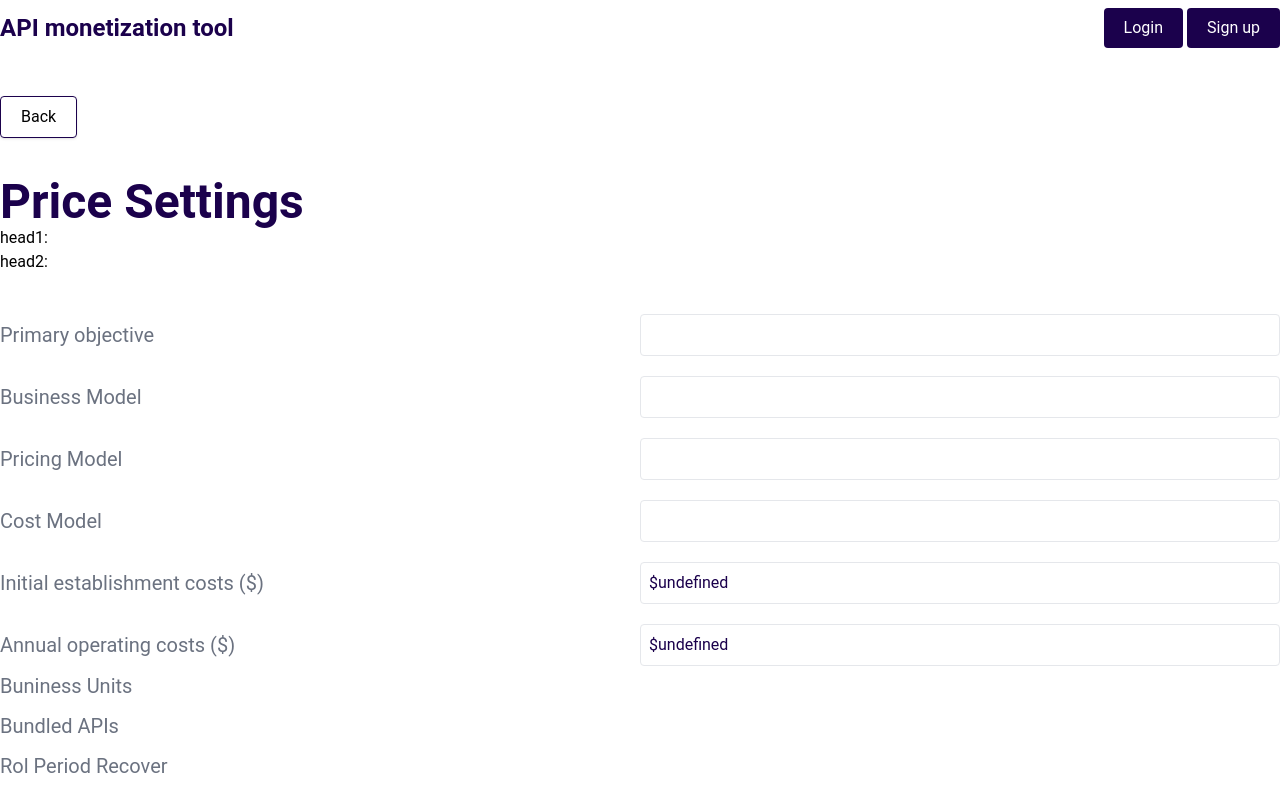
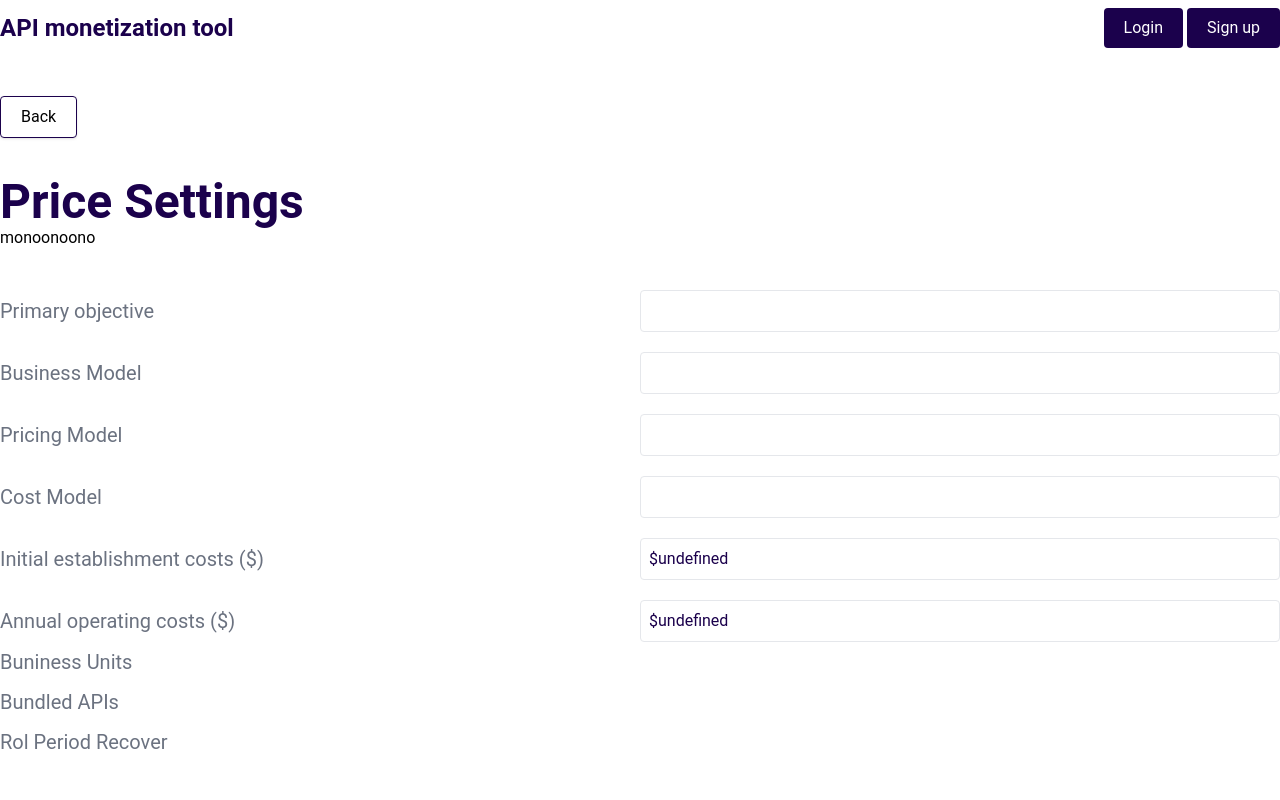
Before and after one commit to platformable/pricingtool, a Next.js app: page /price-settings in a window 1280 px wide. Shown: the top 800 px of the page. Built offline with nearby package versions, Linux system fonts and the light colour scheme.

Commit message:
remove console logs

```diff
--- a/pages/price-settings.js
+++ b/pages/price-settings.js
@@ -48,7 +48,7 @@ export default function PriceSettings() {
 
   const calculateHead = () => {
     const result1 =
-      apiCostModel.cost / businessUnits / bundledApis / rolPeriodRecover;
+    apiCostModel.cost / businessUnits / bundledApis / rolPeriodRecover;
     const result2 = apiCostModel.costYear / businessUnits / bundledApis;
     const result3 = (result1 + result2) * revenueHead;
     const result = result3 / 100;
@@ -76,7 +76,7 @@ export default function PriceSettings() {
 
         pricingModel.title==="Minimum number of transactions required per year" ||
         pricingModel.title==="Minimum number of clicks required per year"){
-        console.log("primea ocion")
+
         result=headRevenue/parseInt(head.head1)
         return result.toLocaleString(undefined,{maximumFractionDigits:2})
     }
@@ -92,7 +92,7 @@ export default function PriceSettings() {
 
     if(
         pricingModel.title==="Minimum number of API consumers required per year"){
-            console.log("3ra ocion")
+
         const result1=headRevenue
 
         const result2=head.head1*head.head2
@@ -109,7 +109,7 @@ export default function PriceSettings() {
     if(
         pricingModel.title===`Minimum number of transactions requiered per year` ||
         pricingModel.title===`Minimum number of clicks required per year`){
-            console.log(1)
+
         result=tailRevenue/tail.tail1
         return result.toLocaleString(undefined, {minimumFractionDigits: 2, maximumFractionDigits: 2})
     }
@@ -163,7 +163,7 @@ export default function PriceSettings() {
 
   return (
     <>
-    {console.log(head.finalHead)}
+
       <Head>
         <title>API monetization tool</title>
         <link rel="icon" href="/favicon.ico" />
@@ -181,8 +181,8 @@ export default function PriceSettings() {
             <h3 className="font-bold text-5xl text-main-color">
               Price Settings
             </h3>
-            <p>head1:{head.head1}</p>
-            <p>head2:{head.head2}</p>
+            <h3>monoonoono</h3>
+
 
           </div>
         </section>
```
